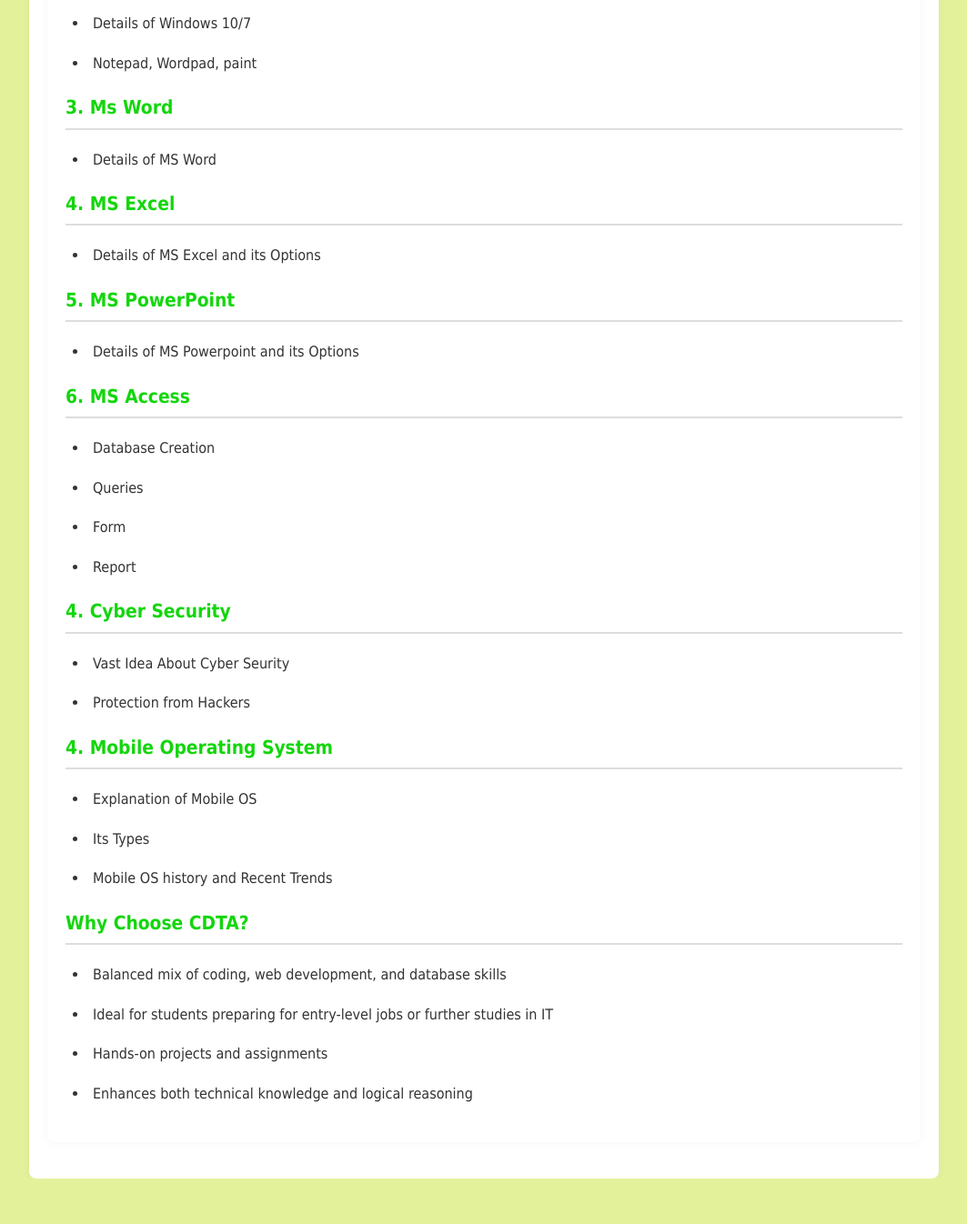
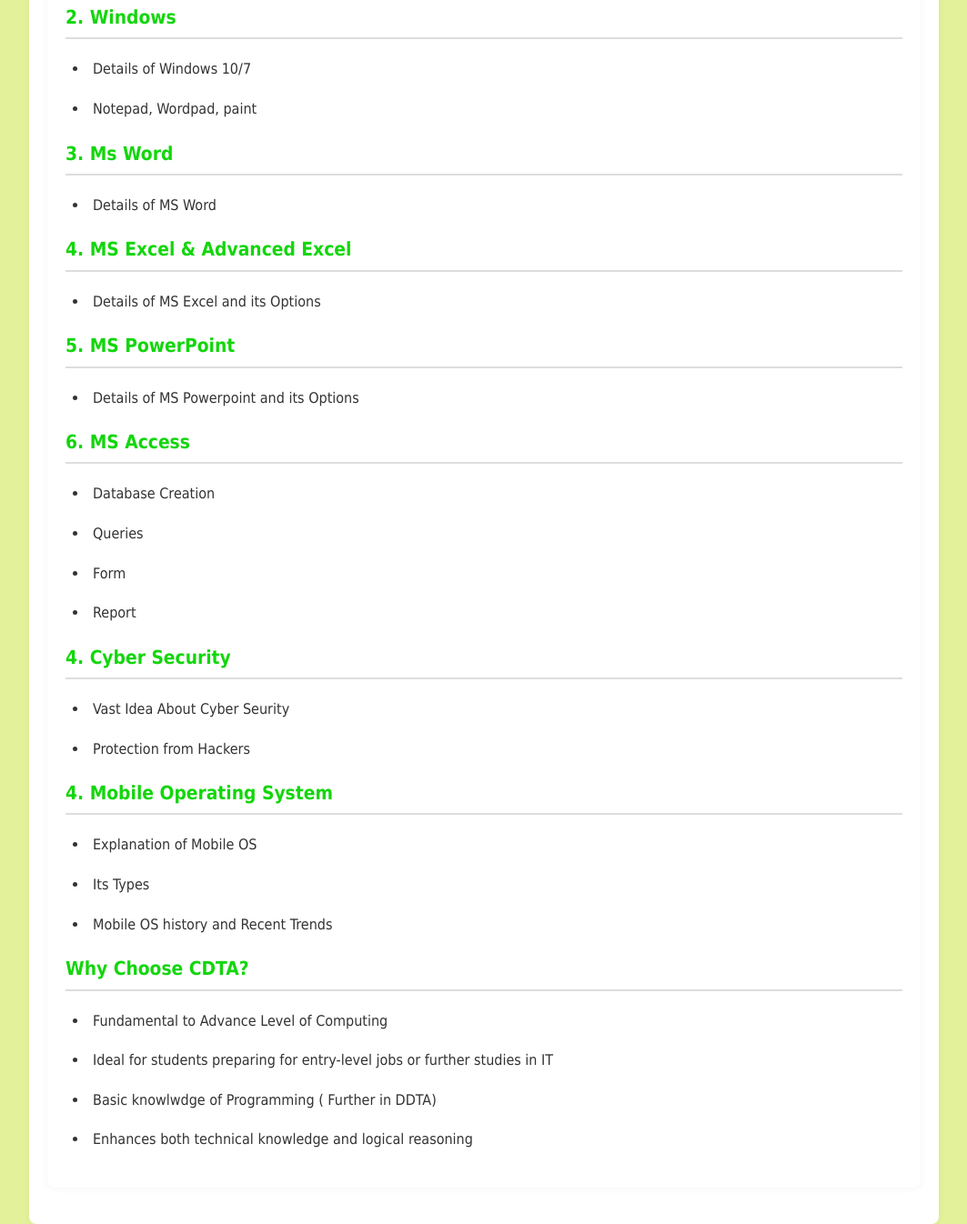
Before and after one commit to dhruba1011/CDTA, a plain HTML site: page index.html in a window 1280 px wide. Shown: the part 488-1834 px from the top of the page at 91% size, without its empty margins (108-1171 px from the left). Before the commit the page ends 1784 px from the top, so only its background shows below. Drawn offline with Linux system fonts and the light colour scheme; a script that the page names is missing.

Commit message:
Update index.html

```diff
--- a/index.html
+++ b/index.html
@@ -15,7 +15,7 @@
 
     <div class="container">
       <h1>Certificate in Digital Technology Applications (CDTA)</h1>
-
+      <h2>For Advance Programing  - DDTA </h2>
       <p>The <span class="highlight">CDTA (Certificate in Digital Technology Applications)</span> course is a comprehensive
         training program designed to equip students with the foundational and intermediate skills necessary to thrive in
         the software and application development field.</p>
@@ -48,7 +48,7 @@
       </section>
 
       <section>
-        <h2>4. MS Excel</h2>
+        <h2>4. MS Excel & Advanced Excel </h2>
         <ul>
           <li>Details of MS Excel and its Options </li>
         </ul>
@@ -87,15 +87,12 @@
         </ul>
       </section>
 
-
-
-
       <section>
         <h2>Why Choose CDTA?</h2>
         <ul>
-          <li>Balanced mix of coding, web development, and database skills</li>
+          <li>Fundamental to Advance Level of Computing</li>
           <li>Ideal for students preparing for entry-level jobs or further studies in IT</li>
-          <li>Hands-on projects and assignments</li>
+          <li>Basic knowlwdge of Programming ( Further in DDTA) </li>
           <li>Enhances both technical knowledge and logical reasoning</li>
         </ul>
       </section>
```
